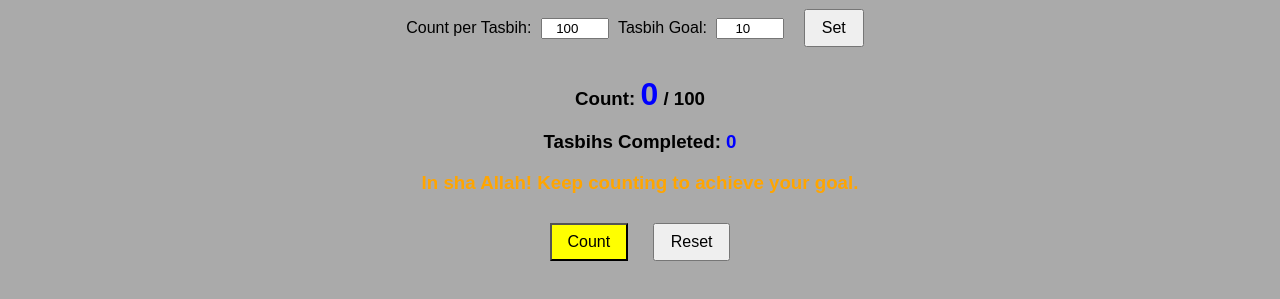
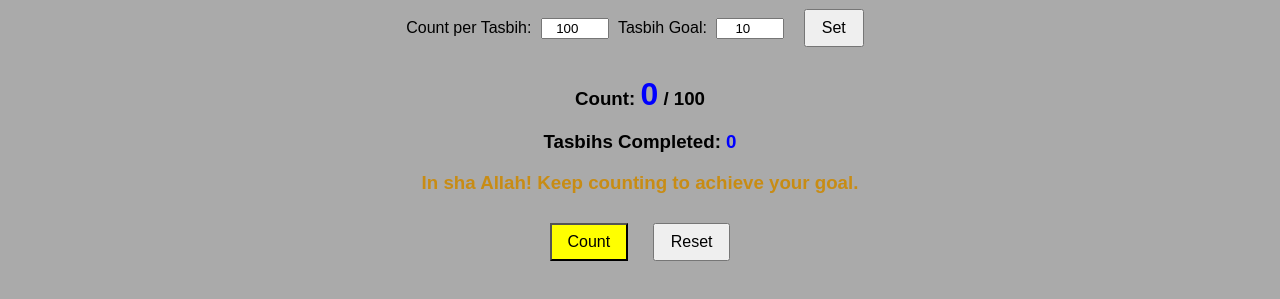
Before and after one commit to shafi21001/Tasbih-Pro-app, a plain HTML site: page index.html in a window 1280 px wide. Shown: the part 79-378 px from the top of the page. Drawn offline with Linux system fonts and the light colour scheme.

Commit message:
Update style.css

```diff
--- a/style.css
+++ b/style.css
@@ -36,7 +36,7 @@ button {
 }
 
 .orange-text {
-    color: orange;
+    color: rgb(200, 140, 20);
 }
 
 .green-text {
```
